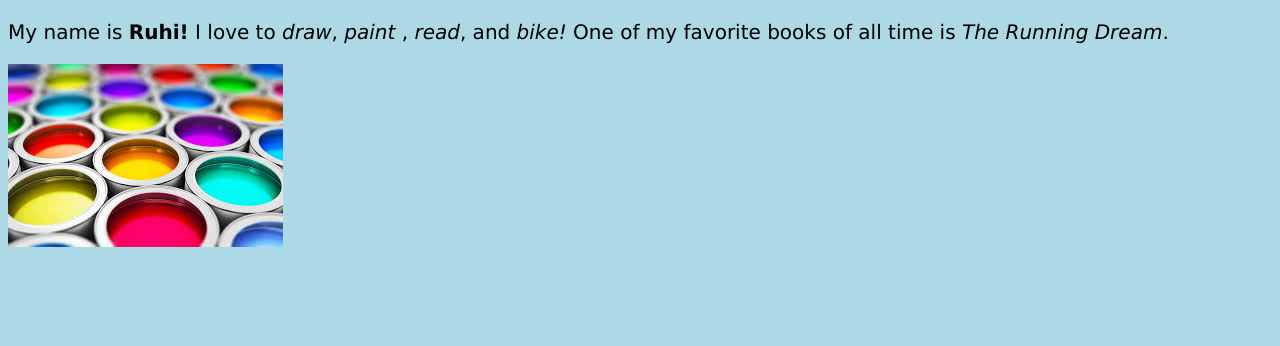
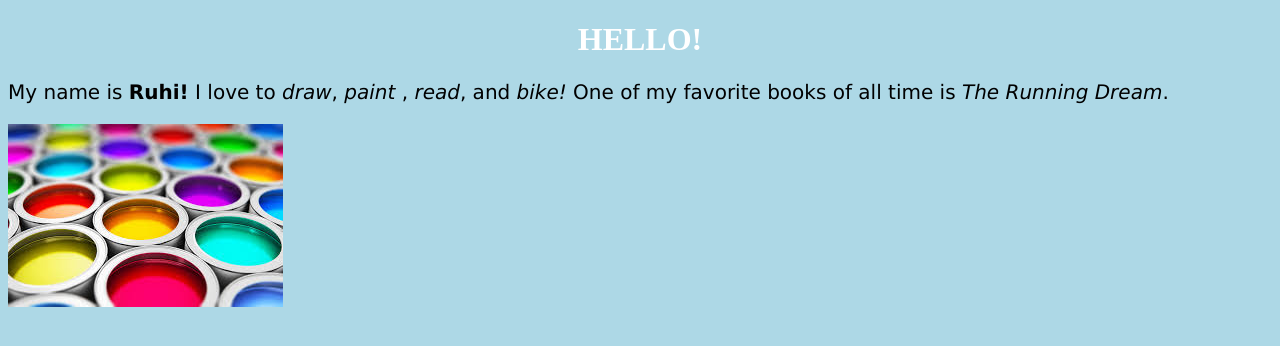
Before and after one commit to Rukelk/github.io, a plain HTML site: page index.html in a window 1280 px wide. Drawn offline with Linux system fonts and the light colour scheme.

Commit message:
Update index.html

```diff
--- a/index.html
+++ b/index.html
@@ -1,13 +1,14 @@
+
 <!DOCTYPE html>
 <html>
 <head>
     <link rel="stylesheet" href="styles.css">
 
-    <title>HELLO!</title>
+
 </head>
 <body>
 
-        <title>HELLO!</title>
+        <h1>HELLO!</h1>
 
     <div>
             <p>My name is <b>Ruhi!</b> I love to <i>draw</i>, <i>paint</i> , <i>read</i>, and <i>bike!</i>
```
